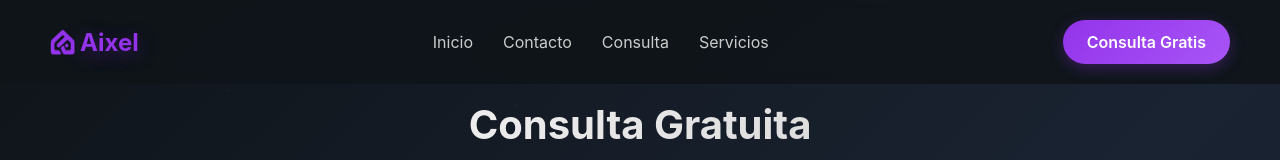
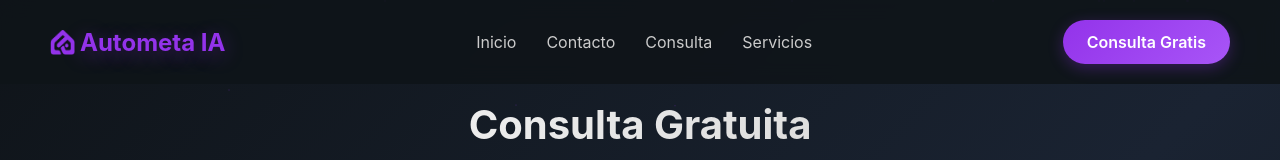
Before and after one commit to polvalles-ia/aixel, a plain HTML site: page consulta.html in a window 1280 px wide. Shown: the top 160 px of the page. Drawn offline with Linux system fonts and the light colour scheme.

Commit message:
Update consulta.html

```diff
--- a/consulta.html
+++ b/consulta.html
@@ -1,9 +1,24 @@
+<!--html>
+  <head>
+    <meta name="viewport" content="width=device-width, initial-scale=1.0, maximum-scale=1.0, user-scalable=0">
+    <title>Contacta con Aixel</title>
+    <script async src="https://tally.so/widgets/embed.js"></script>
+    <style type="text/css">
+      html { margin: 0; height: 100%; overflow: hidden; }
+      iframe { position: absolute; top: 0; right: 0; bottom: 0; left: 0; border: 0; }
+    </style>
+  </head>
+  <body>
+    <iframe data-tally-src="https://tally.so/r/3j1EpJ" width="100%" height="100%" frameborder="0" marginheight="0" marginwidth="0" title="Contacta con Aixel"></iframe>
+  </body>
+</html -->
+
 <!DOCTYPE html>
 <html lang="es">
 <head>
   <meta charset="UTF-8">
   <meta name="viewport" content="width=device-width, initial-scale=1.0">
-  <title>Consulta Gratuita - Aixel</title>
+  <title>Consulta Gratuita - Autometa IA</title>
   <link rel="stylesheet" href="css/styles.css">
   <link rel="icon" type="image/png" href="img/logo.png">
 </head>
@@ -15,7 +30,7 @@
     <div class="nav-container">
       <a href="index.html" class="logo">
         <img src="img/logo.png" alt="Autometa IA Logo" class="logo-img">
-        Aixel
+        Autometa IA
       </a>
       <ul class="nav-links">
         <li><a href="index.html">Inicio</a></li>
```
